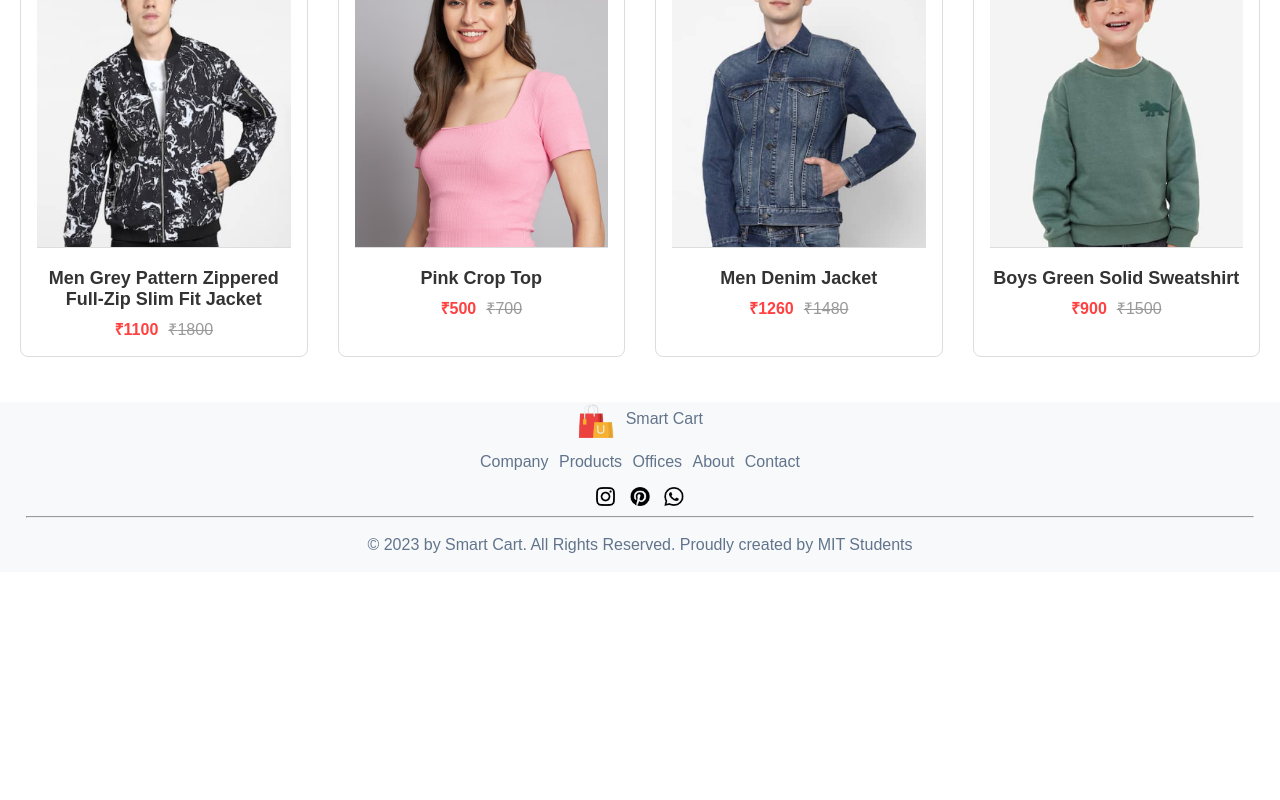
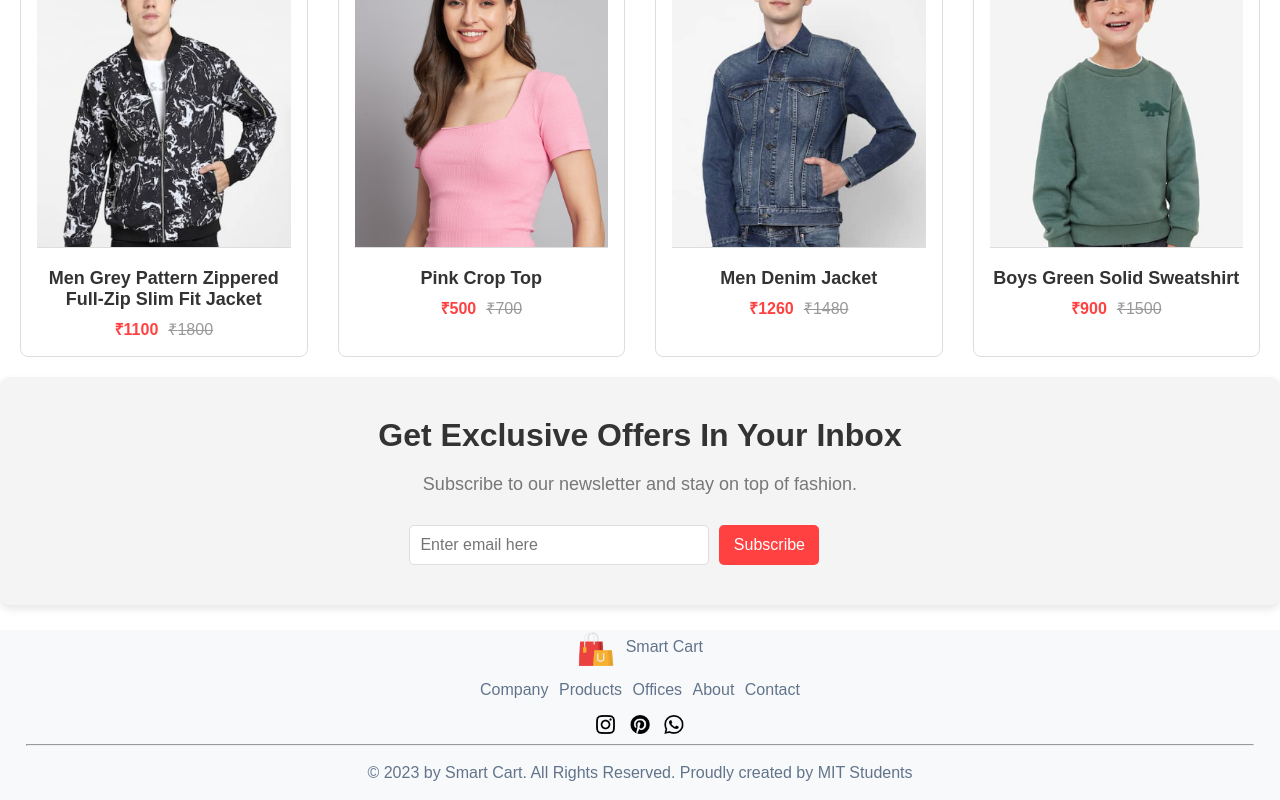
Before and after one commit to Prakritig01/SmartCart, a React (Create React App) app in the folder smart-cart/: page / in a window 1280 px wide. Shown: the part 2586-3386 px from the top of the page. Before the commit the page ends 3158 px from the top, so only its background shows below. Built offline with nearby package versions, Linux system fonts and the light colour scheme.

Commit message:
part 12 completed

```diff
--- /dev/null
+++ b/smart-cart/src/Components/NewsLetter/NewsLetter.css
@@ -0,0 +1,47 @@
+.news_letter {
+    padding: 40px 20px;
+    background-color: #f4f4f4;
+    text-align: center;
+    border-radius: 10px;
+    box-shadow: 0 4px 8px rgba(0, 0, 0, 0.1);
+}
+.news_letter h1 {
+    font-size: 32px;
+    color: #333;
+    margin-bottom: 20px;
+}
+.news_letter p {
+    font-size: 18px;
+    color: #777;
+    margin-bottom: 30px;
+}
+.news_letter div {
+    display: flex;
+    justify-content: center;
+    gap: 10px;
+}
+.news_letter input[type="email"] {
+    padding: 10px;
+    font-size: 16px;
+    border: 1px solid #ddd;
+    border-radius: 5px;
+    width: 300px;
+}
+.news_letter button {
+    padding: 20px 50px;
+    width: 6vw;
+    font-size: 16px;
+    color: white;
+    background-color: #ff4141;
+    border: none;
+    border-radius: 5px;
+    cursor: pointer;
+    transition: background-color 0.3s;
+    display: flex;
+    justify-content: center;
+    align-items: center;
+    margin-left: 4vw;
+}
+.news_letter button:hover {
+    background-color: #e63939;
+}
--- /dev/null
+++ b/smart-cart/src/Components/NewsLetter/NewsLetter.jsx
@@ -0,0 +1,17 @@
+import './NewsLetter.css'
+const NewsLetter = () => {
+    return (
+        <div className="news_letter">
+            <h1>Get Exclusive Offers In Your Inbox</h1>
+            <p>Subscribe to our newsletter and stay on top of fashion.</p>
+
+            <div className="input">
+                <input type="email" name="" id=""  placeholder="Enter email here"/>
+                <button>Subscribe</button>
+            </div>
+        </div>
+
+     );
+}
+
+export default NewsLetter;
--- a/smart-cart/src/Components/Pages/Home.jsx
+++ b/smart-cart/src/Components/Pages/Home.jsx
@@ -1,7 +1,8 @@
 import Hero from './../Hero/Hero';
 import Trending from '../Trending/Trending';
 import Offers from '../Offers/Offers';
-import NewCollection from '../New_Collection/new_collection'
+import NewCollection from '../New_Collection/new_collection';
+import NewsLetter from '../NewsLetter/NewsLetter';
 const Home = () => {
   return (
     <>
@@ -9,6 +10,7 @@
       <Trending/>
       <Offers/>
       <NewCollection/>
+      <NewsLetter/>
     </>
   );
 };
```
